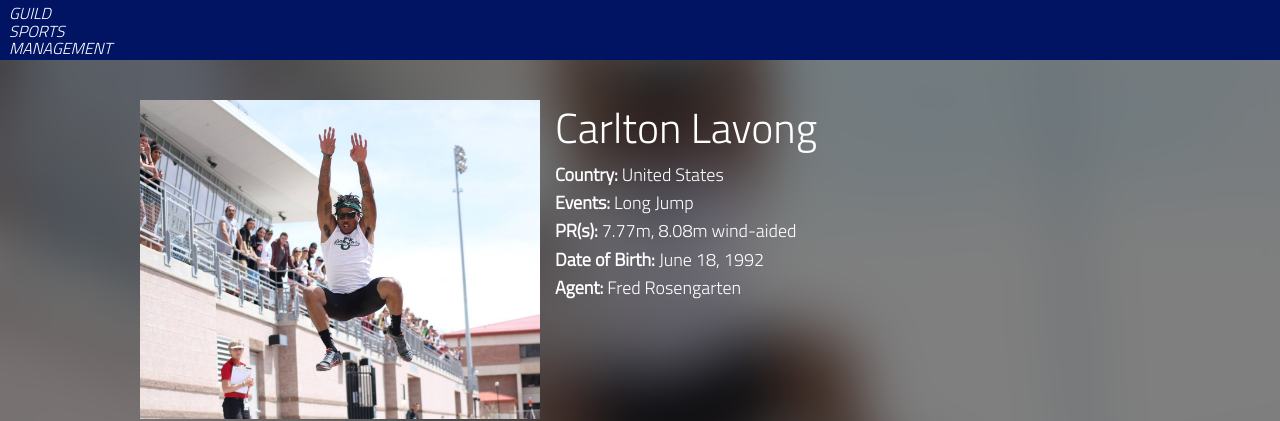
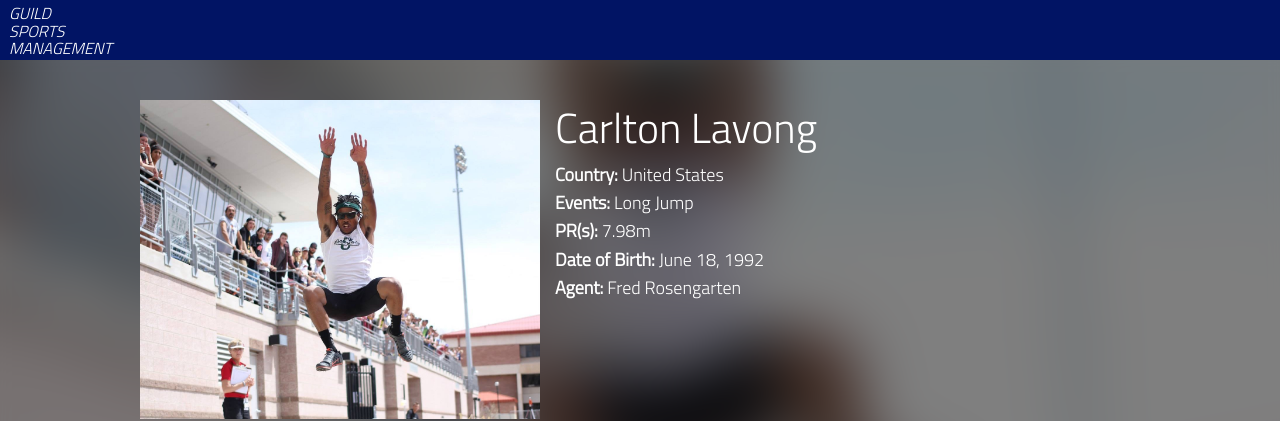
Before and after one commit to guildsports/guildsports.github.io, a Jekyll site: the page built from athletes/carlton-lavong/index.html, in a window 1280 px wide. Shown: the top 421 px of the page. Built offline with Jekyll 4.4.1, drawn with Linux system fonts in a browser that asks for light colours.

Commit message:
Update pr

```diff
--- a/_data/clients.yml
+++ b/_data/clients.yml
@@ -29,5 +29,5 @@
   country: United States
   flag: us
   events: Long Jump
-  prs: 7.77m, 8.08m wind-aided
+  prs: 7.98m
   url_path: carlton-lavong
--- a/athletes/carlton-lavong/index.html
+++ b/athletes/carlton-lavong/index.html
@@ -3,7 +3,7 @@ layout: athlete
 athlete_name: Carlton Lavong
 athlete_country: United States
 athlete_events: Long Jump
-athlete_prs: 7.77m, 8.08m wind-aided
+athlete_prs: 7.98m
 athlete_dob: June 18, 1992
 athlete_agent: Fred Rosengarten
 image_path: /images/athletes/carlton.jpg
```
